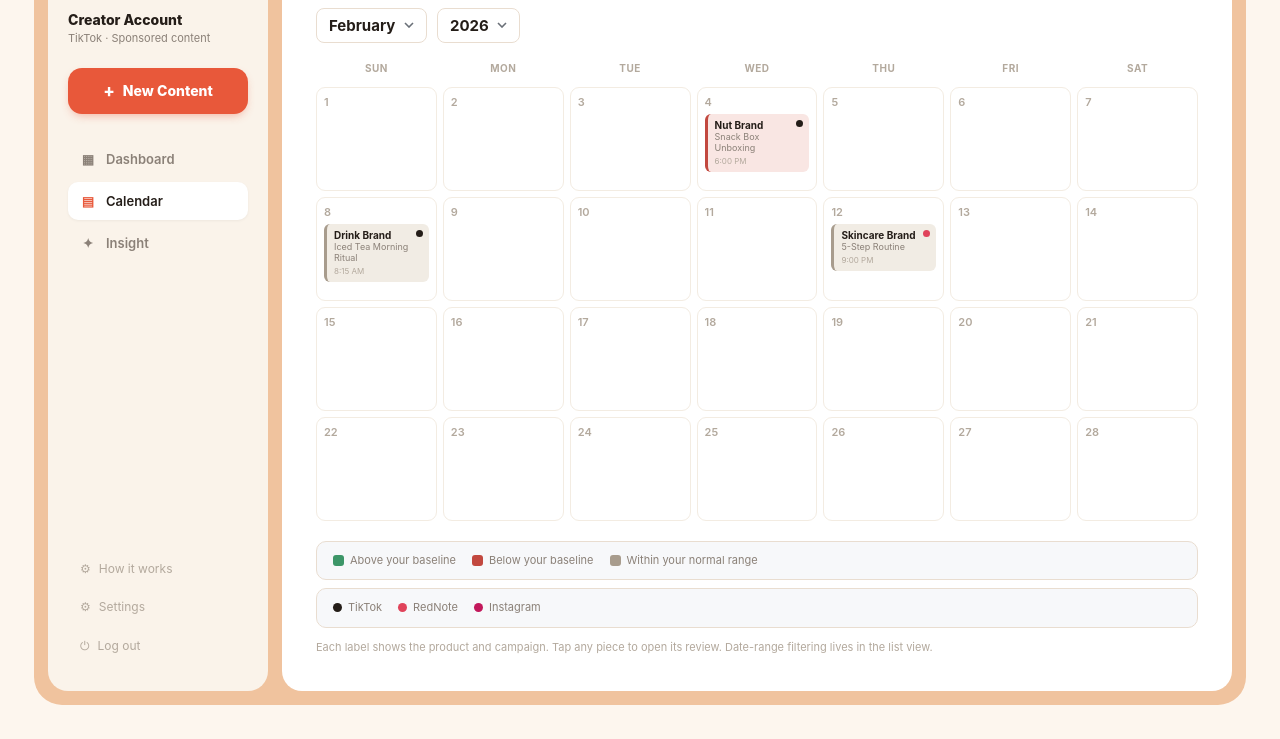
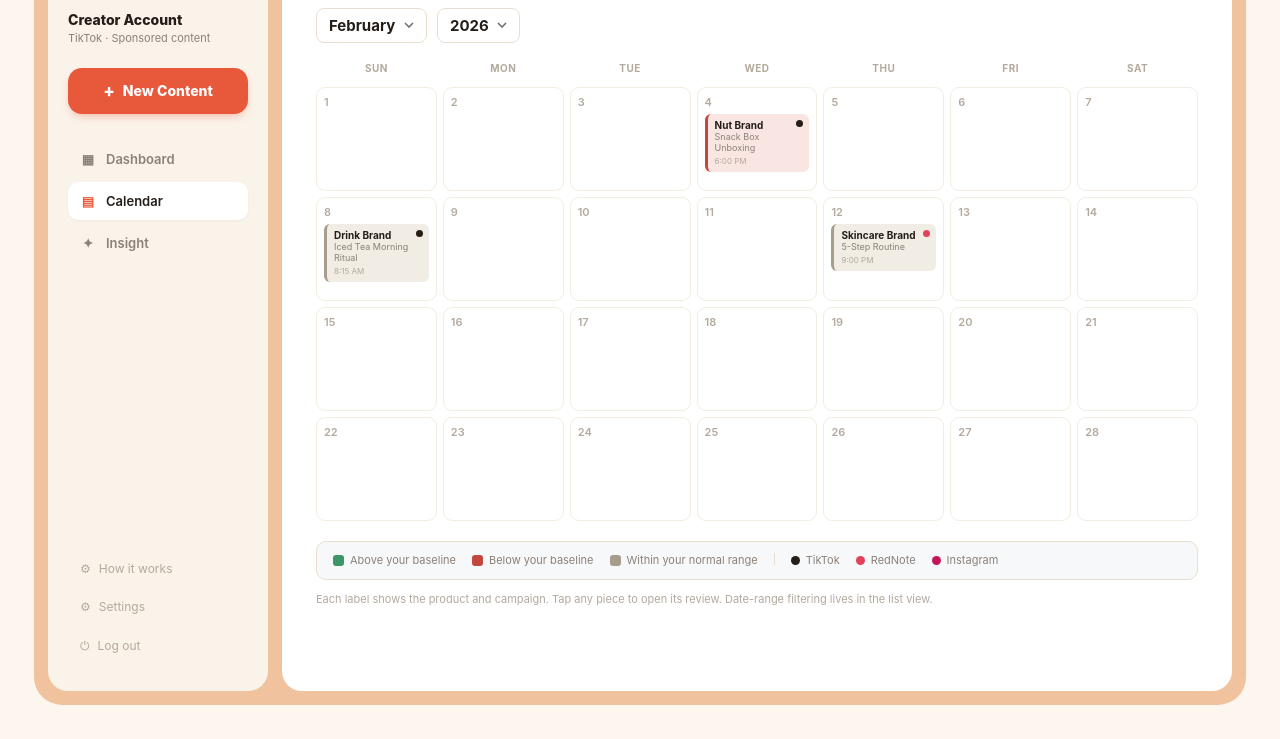
Before and after one commit to chenjiahui0806-crypto/creator-campaign-review, a plain HTML site: page prototypes/page1_calendar.html in a window 1280 px wide and 919 px high. Shown: the part 180-919 px from the top of the page. Drawn offline with Linux system fonts and the light colour scheme.

Commit message:
Add files via upload

```diff
--- a/prototypes/page1_calendar.html
+++ b/prototypes/page1_calendar.html
@@ -246,12 +246,12 @@
     </div>
   </div>
 
-  <div class="legend">
+  <div class="legend" id="legendRow">
     <span><span class="sw" style="background:var(--above)"></span>Above your baseline</span>
     <span><span class="sw" style="background:var(--below)"></span>Below your baseline</span>
     <span><span class="sw" style="background:var(--within)"></span>Within your normal range</span>
+    <span id="platLegend" style="display:contents;"></span>
   </div>
-  <div class="legend" id="platLegend" style="margin-top:8px;"></div>
   <div class="hint">Each label shows the product and campaign. Tap any piece to open its review. Date-range filtering lives in the list view.</div>
 
 </div>
@@ -472,7 +472,8 @@
     const el = document.getElementById('platLegend');
     if (!el) return;
     const platforms = CCR.getAvailablePlatforms();
-    el.innerHTML = platforms.map(p => `<span><span class="sw round" style="background:${PLAT_COLORS[p]||'#8b8178'}"></span>${p}</span>`).join('');
+    el.innerHTML = '<span style="width:1px;height:12px;background:var(--line);"></span>' +
+      platforms.map(p => `<span><span class="sw round" style="background:${PLAT_COLORS[p]||'#8b8178'}"></span>${p}</span>`).join('');
   })();
 </script>
 </body>
```
